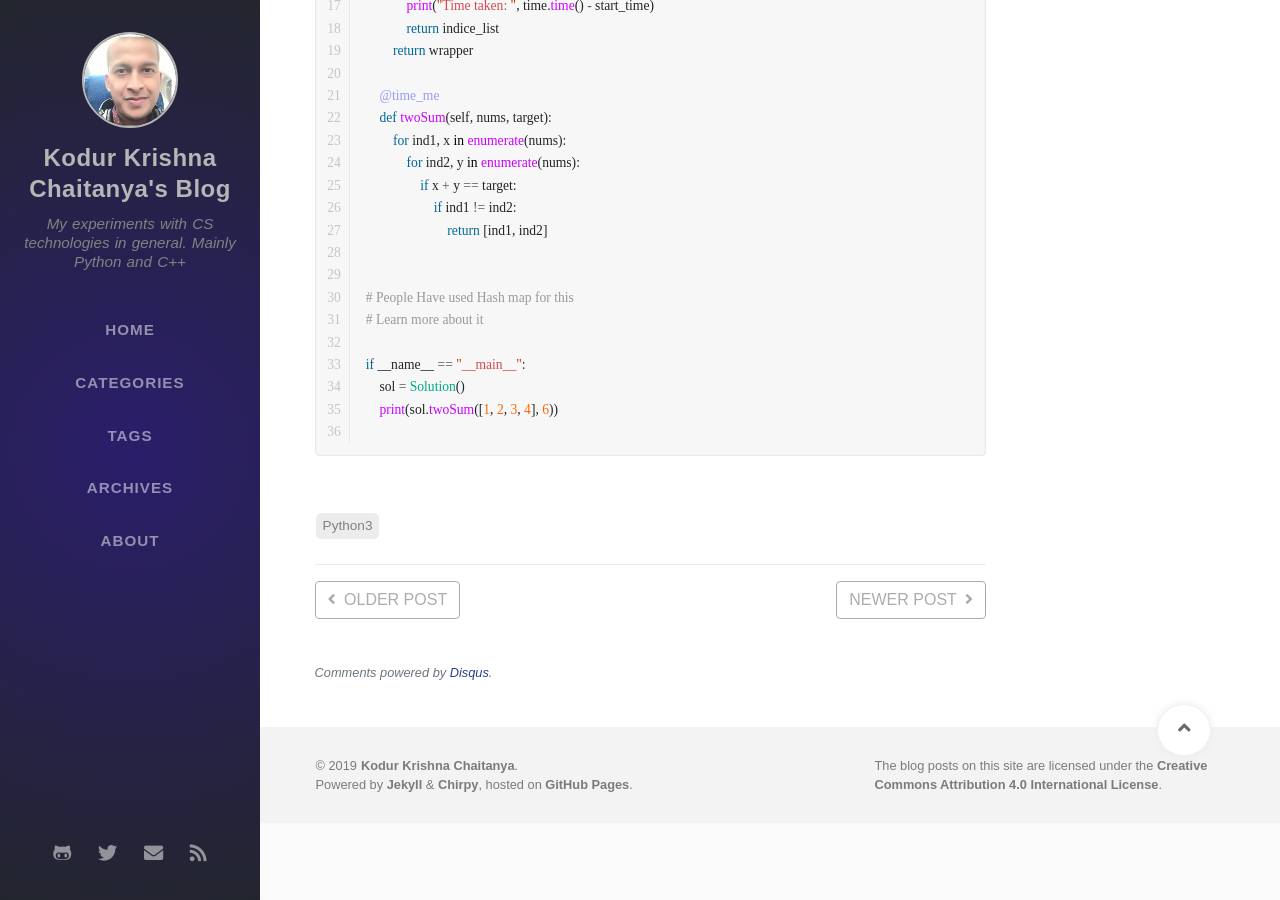
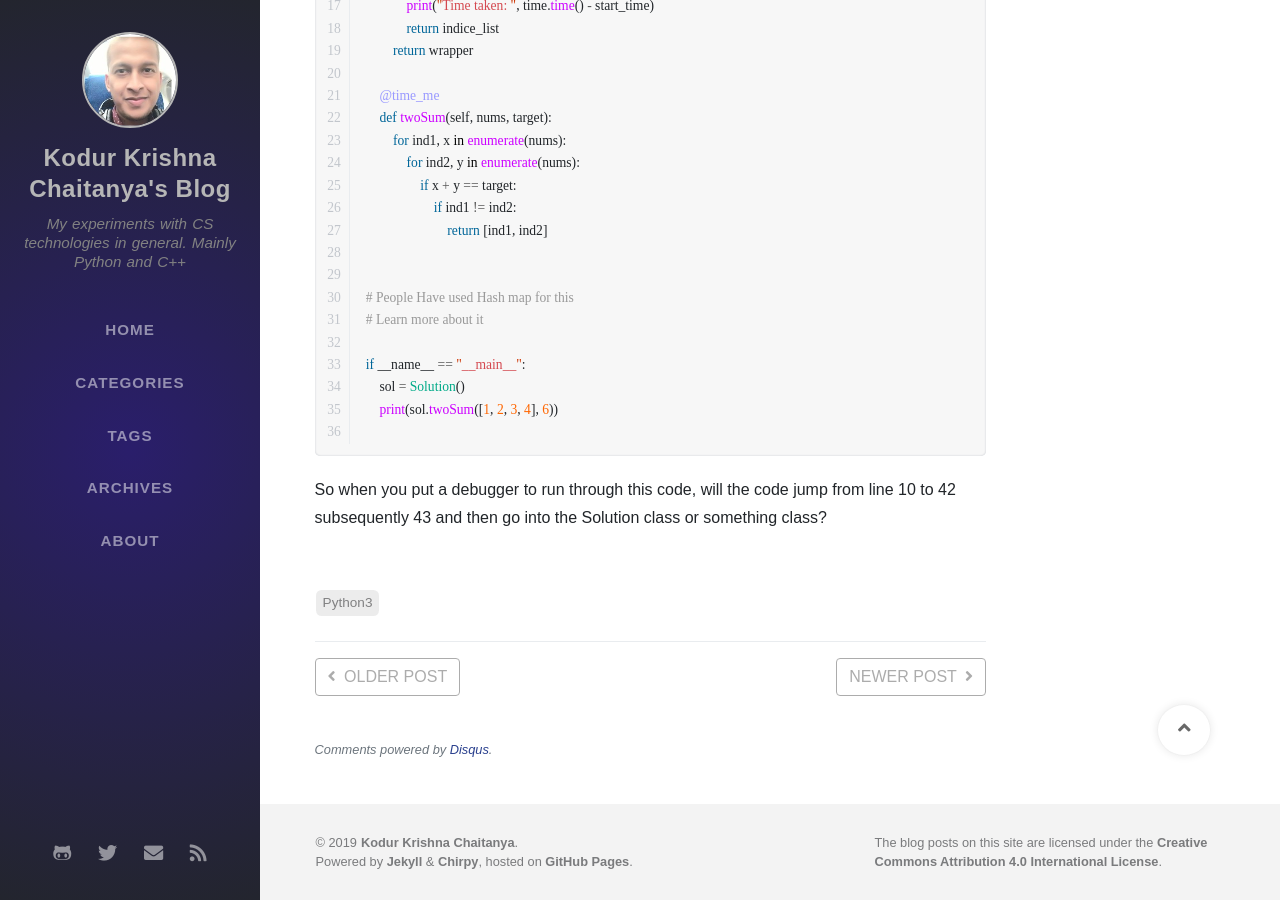
Before and after one commit to krishnachaitanya9/krishnachaitanya9.github.io, a Jekyll site: the page built from _posts/2019-12-20-python-decorators-part1.md, in a window 1280 px wide and 900 px high, scrolled down 648 px. Built offline with Jekyll 4.4.1, drawn with Linux system fonts in a browser that asks for light colours; nearby versions of some CDN libraries; some web fonts are replaced; comment, search, counter and statistics services are not loaded.

Commit message:
Some small updates

````diff
--- a/_posts/2019-12-20-python-decorators-part1.md
+++ b/_posts/2019-12-20-python-decorators-part1.md
@@ -44,3 +44,4 @@ if __name__ == "__main__":
     print(sol.twoSum([1, 2, 3, 4], 6))
 
 ```
+So when you put a debugger to run through this code, will the code jump from line 10 to 42 subsequently 43 and then go into the Solution class or something class?
````
